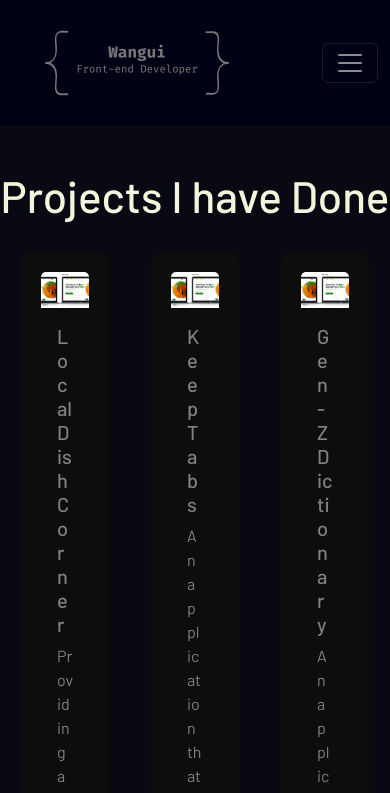
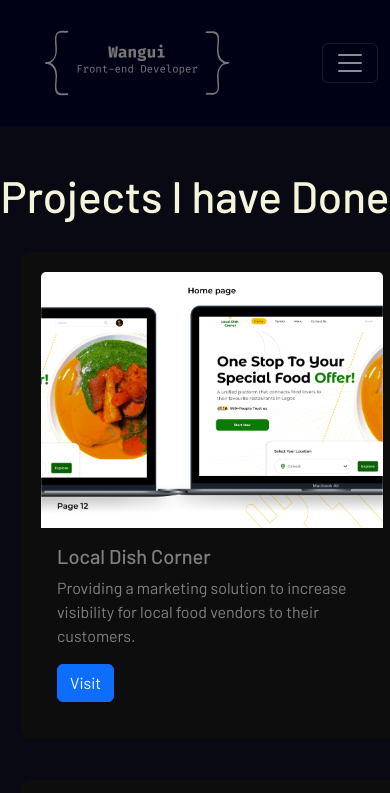
Before and after one commit to anthony-karanja/My-Portfolio, a React (Vite) app: page /projects in a window 390 px wide. Shown: the top 793 px of the page. Built offline with nearby package versions, Linux system fonts and the light colour scheme.

Commit message:
Debugging

```diff
--- a/src/index.css
+++ b/src/index.css
@@ -129,6 +129,16 @@ body {
   scale: 1.2;
   background-color: azure;
 }
+/* Responsiveness for the Container that comes with the Navbar */
+@media only screen and (max-width: 400px) {
+  #hero {
+    display: flex;
+    flex-direction: column;
+    font-family: "Barlow", sans-serif;
+    color: rgb(218, 215, 215);
+    position: relative;
+  }
+}
 /* Styling for Project section  */
 #projectsSection {
   font-family: "Barlow", sans-serif;
@@ -154,6 +164,27 @@ body {
   margin: 20px;
   padding: 20px;
   border-radius: 12px;
+}
+@media only screen and (max-width: 400px) {
+  #projectsSection {
+    font-family: "Barlow", sans-serif;
+    font-weight: 400;
+    background-color: rgb(9, 9, 20);
+    /* background-color: rgb(37, 37, 37); */
+  }
+  #projects {
+    display: flex;
+    flex-direction: column;
+    justify-content: space-around;
+    /* font-size: 4px; */
+  }
+  .project1 {
+    background-color: rgb(13, 13, 14);
+    color: grey;
+    margin: 20px;
+    padding: 20px;
+    border-radius: 12px;
+  }
 }
 /* Styling for Services section  */
 .serviceImage {
@@ -207,6 +238,37 @@ body {
   position: relative;
   left: 36%;
 }
+@media only screen and (max-width: 400px) {
+  #services {
+    font-family: "Barlow", sans-serif;
+    /* position: relative; */
+  }
+  .serviceImage {
+    opacity: 0.2;
+    /* position: relative; */
+    width: 100%;
+    display: none;
+  }
+  #services h2 {
+    font-family: "Barlow", sans-serif;
+    font-size: 44px;
+    padding-top: 44px;
+    text-align: center;
+    color: beige;
+    /* position: absolute;
+    top: 40px;
+    left: 44%; */
+  }
+  #myServices {
+    display: flex;
+    flex-direction: column;
+    gap: 40px;
+    /* justify-content: space-around; */
+    /* position: absolute;
+    left: 24%;
+    top: 280px; */
+  }
+}
 /* Styling for footer section  */
 #footer {
   font-family: "Barlow", sans-serif;
@@ -240,6 +302,6 @@ body {
   color: beige;
 }
 /* Responsive Design */
-@media screen {
+@media only screen and (width: 400px) {
 
 }
```
